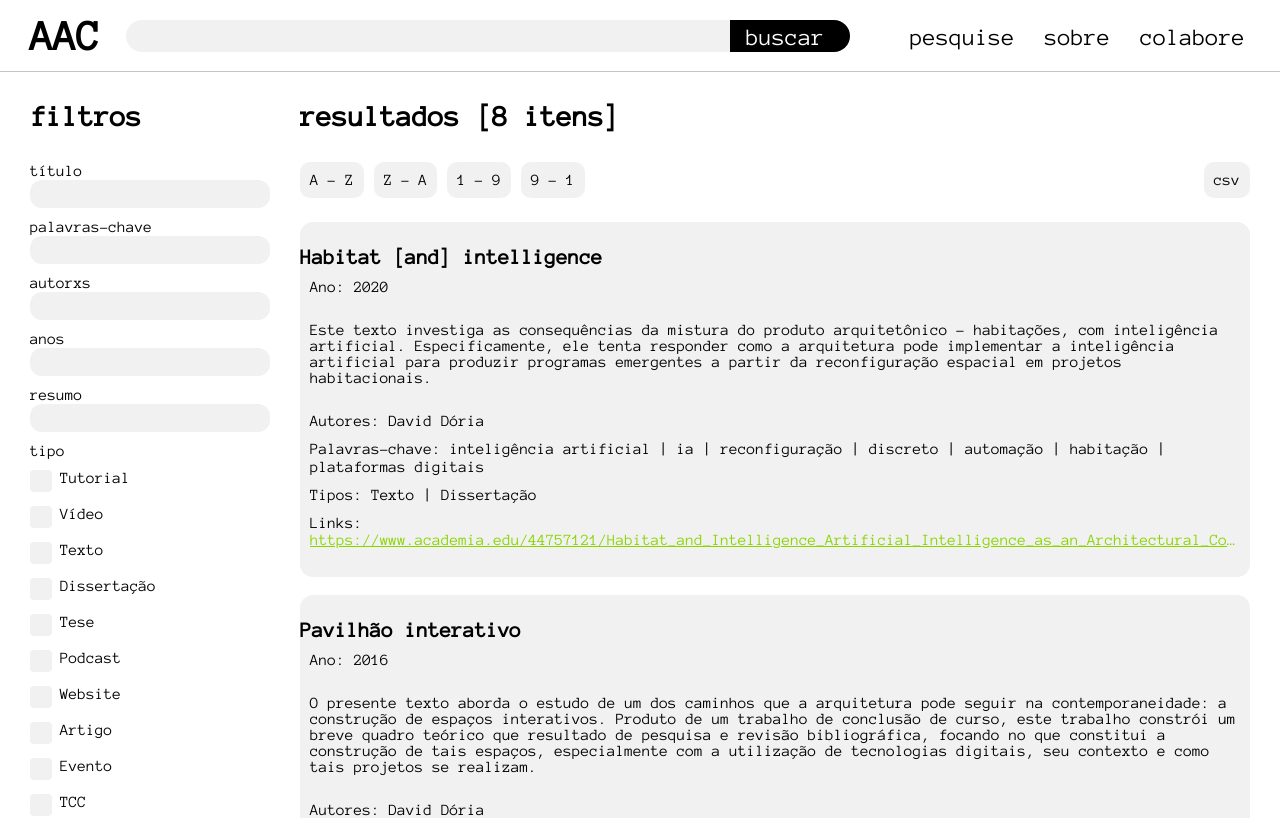
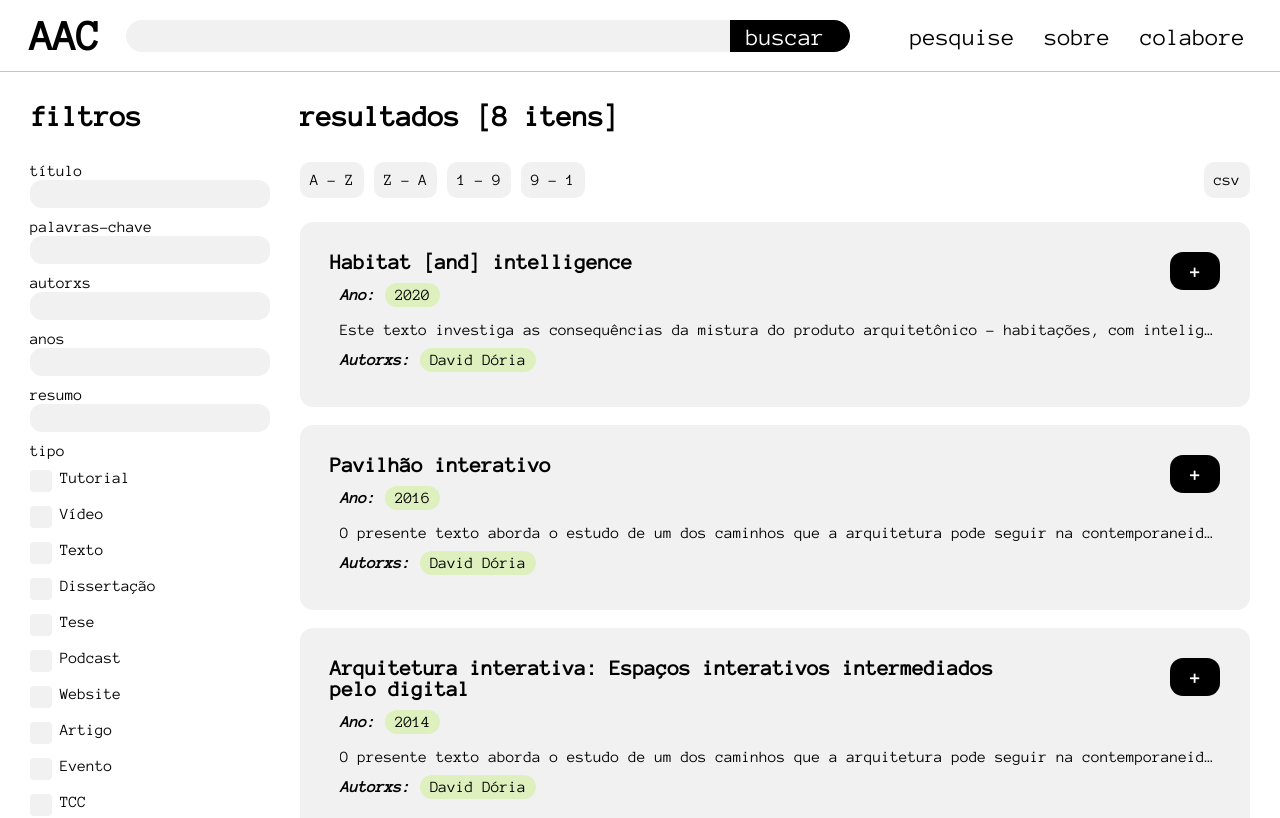
Before and after one commit to daversd/aac, a React (Vite) app: page / in a window 1280 px wide. Shown: the top 818 px of the page. Built offline with nearby package versions, Linux system fonts and the light colour scheme.

Commit message:
entry styling

```diff
--- a/src/components/entry-fc/entry-fc.tsx
+++ b/src/components/entry-fc/entry-fc.tsx
@@ -1,4 +1,4 @@
-import { FC } from 'react';
+import { FC, useState } from 'react';
 import { Entry } from '../../core/entry';
 import mainStyle from '../../style-sheets/main-style.module.scss';
 
@@ -7,35 +7,50 @@ export interface EntryFCProps {
 }
 
 export const EntryFC: FC<EntryFCProps> = ({ entry }) => {
+  const [isOpen, setIsOpen] = useState<boolean>(false);
+
   return <div className={mainStyle.entryContainer}>
     <label className={mainStyle.entryTitle}>{entry.name}</label>
+    <div className={mainStyle.entryExpandButton} onClick={() => setIsOpen(!isOpen)}>{`${isOpen ? '-' : '+'}`}</div>
+    <EntryProperty value={[entry.year.toString()]} label={'Ano'} />
     <div className={mainStyle.regularContainer}>
-      <label className={mainStyle.label}>Ano: </label>
-      <label className={mainStyle.regular}>{entry.year}</label>
+      <p className={isOpen ? mainStyle.p : mainStyle.pCollapsed}>{entry.abstract}</p>
     </div>
-    <div className={mainStyle.regularContainer}>
-      <p className={mainStyle.p}>{entry.abstract}</p>
-    </div>
-    <div className={mainStyle.regularContainer}>
-      <label className={mainStyle.label}>Autores: </label>
-      <label className={mainStyle.regular}>{entry.authors.join(' | ')}</label>
-    </div>
-    <div className={mainStyle.regularContainer}>
-      <label className={mainStyle.label}>Palavras-chave: </label>
-      <label className={mainStyle.regular}>{entry.keywords.join(' | ')}</label>
-    </div>
-    <div className={mainStyle.regularContainer}>
-      <label className={mainStyle.label}>Tipos: </label>
-      <label className={mainStyle.regular}>{entry.types.join(' | ')}</label>
-    </div>
-    <div className={mainStyle.regularContainer}>
-    <label className={mainStyle.label}>Links: </label>
+    <EntryProperty value={entry.authors} label={'Autorxs'} />
+    {isOpen && <EntryProperty value={entry.keywords} label={'Palavras-chave'} />}
+    {isOpen && <EntryProperty value={entry.types} label={'Tipos'} />}
+    {isOpen &&  <div className={mainStyle.regularContainer}>
+      <label className={mainStyle.entryPropLabel}>Links: </label>
       {entry.links.map((l, i) =>
         <div key={i}>
           <a className={mainStyle.regularLink} href={l}> {l} </a>
           <br />
         </div>
       )}
-    </div>
+    </div>}
   </div>;
 };
+
+interface EntryPropertyProps {
+  value: string[];
+  label: string;
+}
+
+const EntryProperty: FC<EntryPropertyProps> = ({ value, label }) => {
+  return <div className={mainStyle.regularContainer}>
+    <label className={mainStyle.entryPropLabel}>{label}:</label>
+    {value.map((v, i) =>
+      <EntryTag key={i} value={v} />
+    )}
+
+  </div>
+}
+
+interface EntryTagProps {
+  value: string;
+  onClick?: (val: string) => void;
+}
+
+const EntryTag: FC<EntryTagProps> = ({ value, onClick }) => {
+  return <div className={mainStyle.entryTag} >{value}</div>
+}
--- a/src/style-sheets/main-style.module.scss
+++ b/src/style-sheets/main-style.module.scss
@@ -299,7 +299,6 @@ $font-default: 'Anonymous Pro', monospace;
     color: $clr-text-primary;
     text-decoration: none;
     height: $pad-large;
-    // padding-bottom: 25px;
 }
 
 .regular {
@@ -313,6 +312,15 @@ $font-default: 'Anonymous Pro', monospace;
     @extend .regular;
     padding-top: 0px;
     padding-bottom: 0px;
+    margin-top: $mar-small;
+    margin-bottom: $mar-small;
+}
+
+.pCollapsed {
+    @extend .p;
+    text-overflow: ellipsis;
+    overflow: hidden;
+    white-space: nowrap;
 }
 
 .regularLink {
@@ -343,7 +351,7 @@ $font-default: 'Anonymous Pro', monospace;
     padding: $pad-small;
     padding-right: $pad-small;
     color: black;
-    background-color: $clr-bkg-medium;
+    background-color: $clr-bkg-light;
     border: none;
     border-radius: 12px;
 }
@@ -419,23 +427,71 @@ $font-default: 'Anonymous Pro', monospace;
     display: block;
     background-color: $clr-bkg-light;
     border-radius: 13px;
-    padding-top: 25px;
-    padding-bottom: 25px;
+    padding: $pad-default;
 }
 
 .entryTitle {
+    display: inline-block;
     font-size: 16pt;
     font-weight: bold;
     font-family: $font-default;
     color: $clr-text-primary;
     text-decoration: none;
+    width: 80%;
 }
 
 .regularContainer {
-    padding-left: 10px;
-    padding-right: 10px;
-    padding-top: 10px;
+    padding-left: $pad-small;
+    margin-top: $mar-small;
 }
+
+.entryPropLabel {
+    font-family: $font-default;
+    font-size: 12pt;
+    font-style: italic;
+    font-weight: bold;
+}
+
+.entryTag {
+    font-family: $font-default;
+    color: $clr-text-primary;
+    background-color: $clr-accent-secondary;
+    display: inline-block;
+    padding: 4px 10px;
+    border-radius: 12px;
+    margin-left: $mar-small;
+    margin-bottom: calc($mar-small * .5);
+}
+
+.entryTag:hover {
+    cursor: pointer;
+    background-color: $clr-accent-primary;
+}
+
+.entryExpandButton {
+    // position: relative;
+    // display: inline-block;
+    text-align: center;
+    width: 50px;
+    padding: $pad-small;
+    font-family: $font-default;
+    font-size: 14pt;
+    font-weight: bold;
+    background-color: $clr-text-primary;
+    color: $clr-background;
+    float: right;
+    // right: 0;
+    // transform: translateX(-50%);
+    // left: 100%;
+    border-radius: 13px;
+    // bottom: -$pad-default;
+    // margin-top: -24px;
+}
+
+.entryExpandButton:hover {
+    cursor: pointer;
+}
+
 
 // painel de filtros
 .filterFixedPanelContainer {
```
